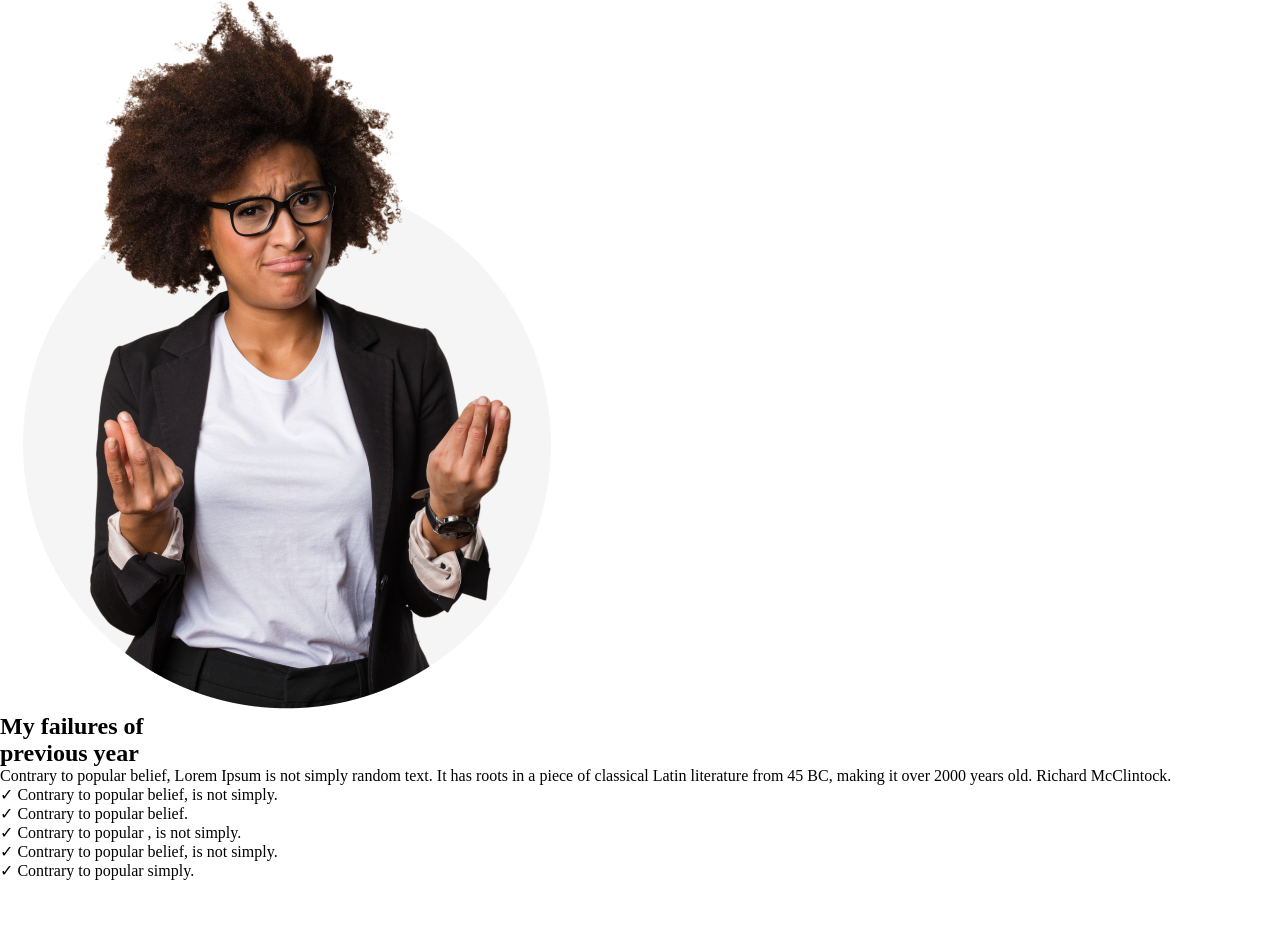
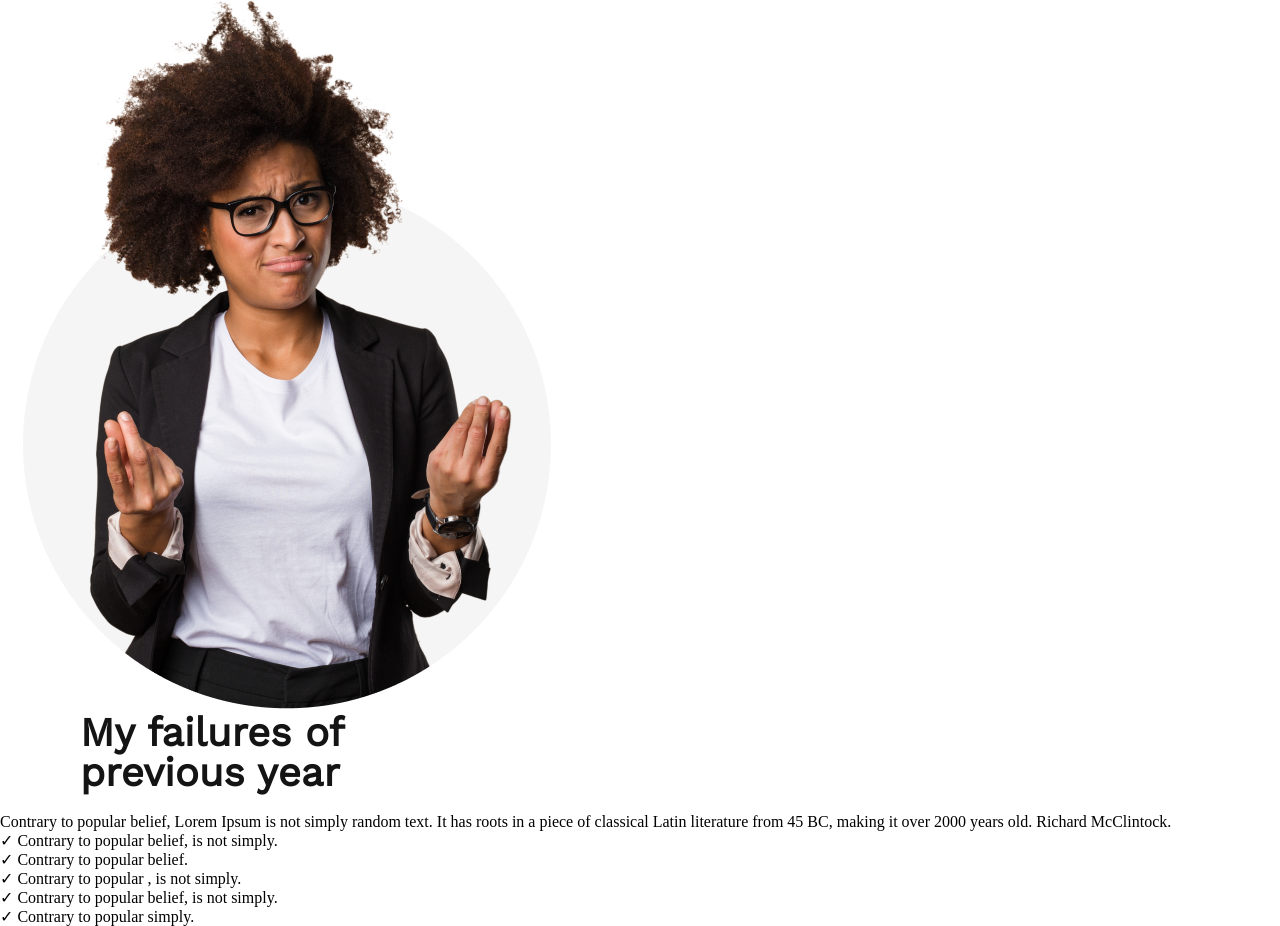
Before and after one commit to Nazir649515/Assaignment-portfolio, a plain HTML site: page index.html in a window 1280 px wide. Shown: the part 815-1741 px from the top of the page. Before the commit the page ends 1695 px from the top, so only its background shows below. Drawn offline with nearby package versions, Linux system fonts and the light colour scheme.

Commit message:
styles added

```diff
--- a/styles/portfolio.css
+++ b/styles/portfolio.css
@@ -48,3 +48,24 @@ border-radius: 5px;
 
 
 }
+
+*/--------------------------------seactaion2-------------*/
+
+.banner{
+  display: flex;
+  align-items: center;
+  margin: 96px 88px;
+}
+
+
+.main-text{
+  font-family: 'Work Sans';
+  color: #151414;
+  margin-left: 80px;
+  margin-bottom: 20px;
+  line-height: 40px;
+  font-size: 40px;
+  font-weight: 600px;
+  font-style: normal;
+
+}
```
